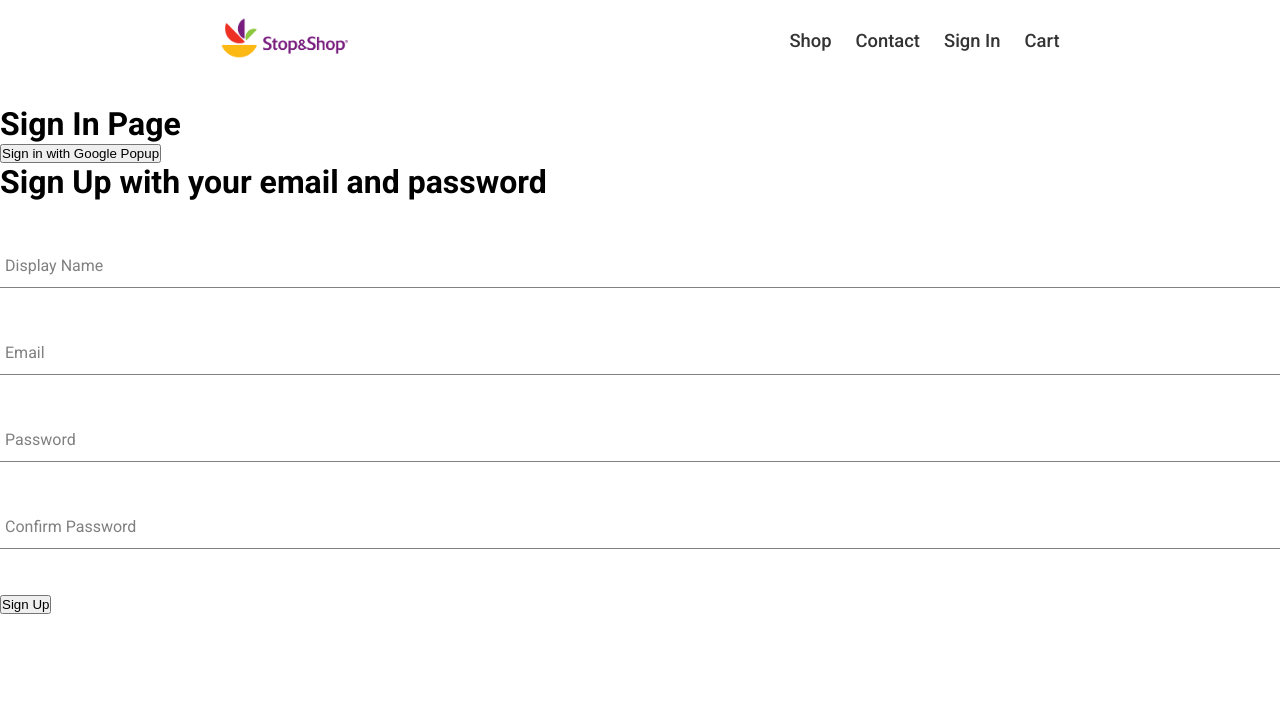
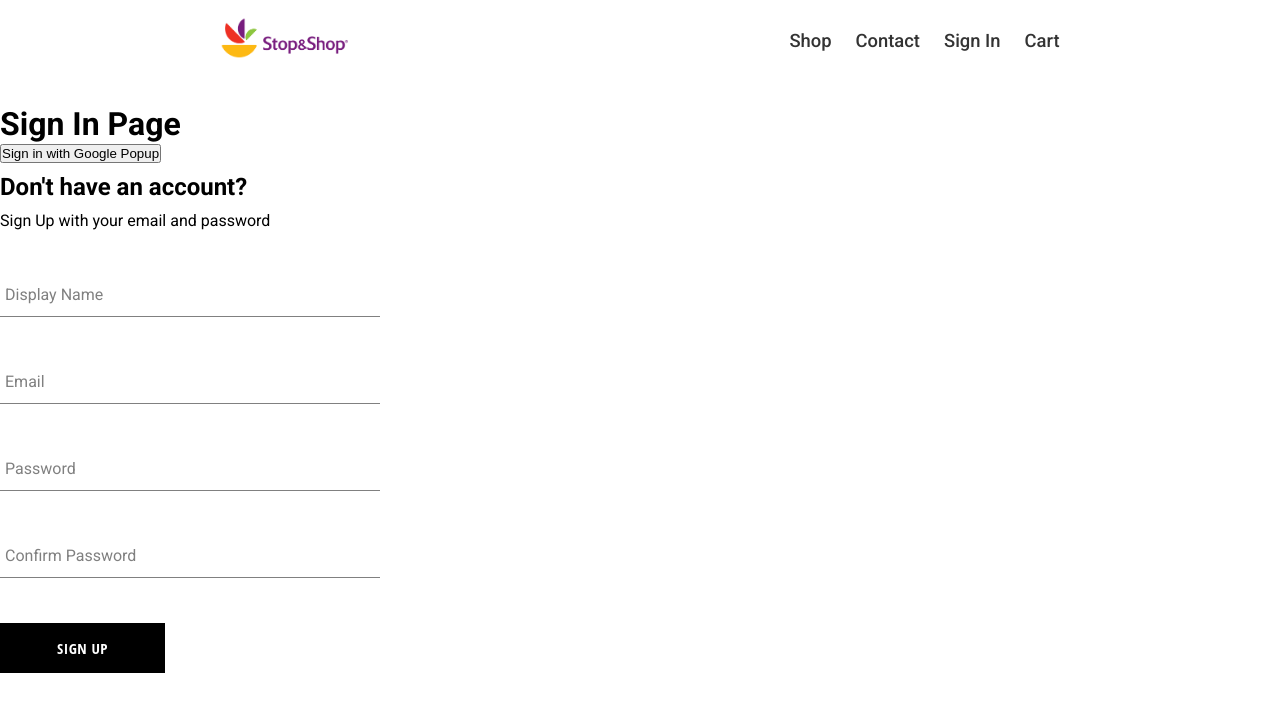
Before and after one commit to KishoreBabu420/crown-clothing, a React (Create React App) app: page /signIn in a window 1280 px wide. Shown: the top 712 px of the page. Built offline with nearby package versions, Linux system fonts and the light colour scheme.

Commit message:
add button component

```diff
--- /dev/null
+++ b/src/components/button/button.component.jsx
@@ -0,0 +1,19 @@
+import './button.styles.scss';
+
+const BUTTON_TYPE_CLASSES = {
+  google: 'google-sign-in',
+  inverted: 'inverted',
+};
+
+const Button = ({ children, buttonType, ...otherProps }) => {
+  return (
+    <button
+      className={`button-container ${BUTTON_TYPE_CLASSES[buttonType]}`}
+      {...otherProps}
+    >
+      {children}
+    </button>
+  );
+};
+
+export default Button;
--- /dev/null
+++ b/src/components/button/button.styles.scss
@@ -0,0 +1,46 @@
+.button-container {
+  min-width: 165px;
+  width: auto;
+  height: 50px;
+  letter-spacing: 0.5px;
+  line-height: 50px;
+  padding: 0 35px 0 35px;
+  font-size: 15px;
+  background-color: black;
+  color: white;
+  text-transform: uppercase;
+  font-family: 'Open Sans Condensed';
+  font-weight: bolder;
+  border: none;
+  cursor: pointer;
+  display: flex;
+  justify-content: center;
+
+  &:hover {
+    background-color: white;
+    color: black;
+    border: 1px solid black;
+  }
+
+  &.google-sign-in {
+    background-color: #4285f4;
+    color: white;
+
+    &:hover {
+      background-color: #357ae8;
+      border: none;
+    }
+  }
+
+  &.inverted {
+    background-color: white;
+    color: black;
+    border: 1px solid black;
+
+    &:hover {
+      background-color: black;
+      color: white;
+      border: none;
+    }
+  }
+}
--- a/src/components/sign-up-form/sign-up-form.component.jsx
+++ b/src/components/sign-up-form/sign-up-form.component.jsx
@@ -1,6 +1,10 @@
 import { useState } from 'react';
 
 import FormInput from '../form-input/form-input.component';
+
+import Button from '../button/button.component';
+
+import './sign-up-form.styles.scss';
 
 import {
   createAuthUserWithEmailAndPassword,
@@ -52,7 +56,8 @@
 
   return (
     <div className='sign-up-container'>
-      <h1>Sign Up with your email and password</h1>
+      <h2>Don't have an account?</h2>
+      <span>Sign Up with your email and password</span>
       <form onSubmit={submitHandler}>
         <FormInput
           label='Display Name'
@@ -100,10 +105,7 @@
           }}
         />
 
-        <input
-          type='submit'
-          value='Sign Up'
-        />
+        <Button type='submit'>Sign Up</Button>
       </form>
     </div>
   );
--- a/src/components/sign-up-form/sign-up-form.styles.scss
+++ b/src/components/sign-up-form/sign-up-form.styles.scss
@@ -0,0 +1,9 @@
+.sign-up-container {
+  display: flex;
+  flex-direction: column;
+  width: 380px;
+
+  h2 {
+    margin: 10px 0;
+  }
+}
```
